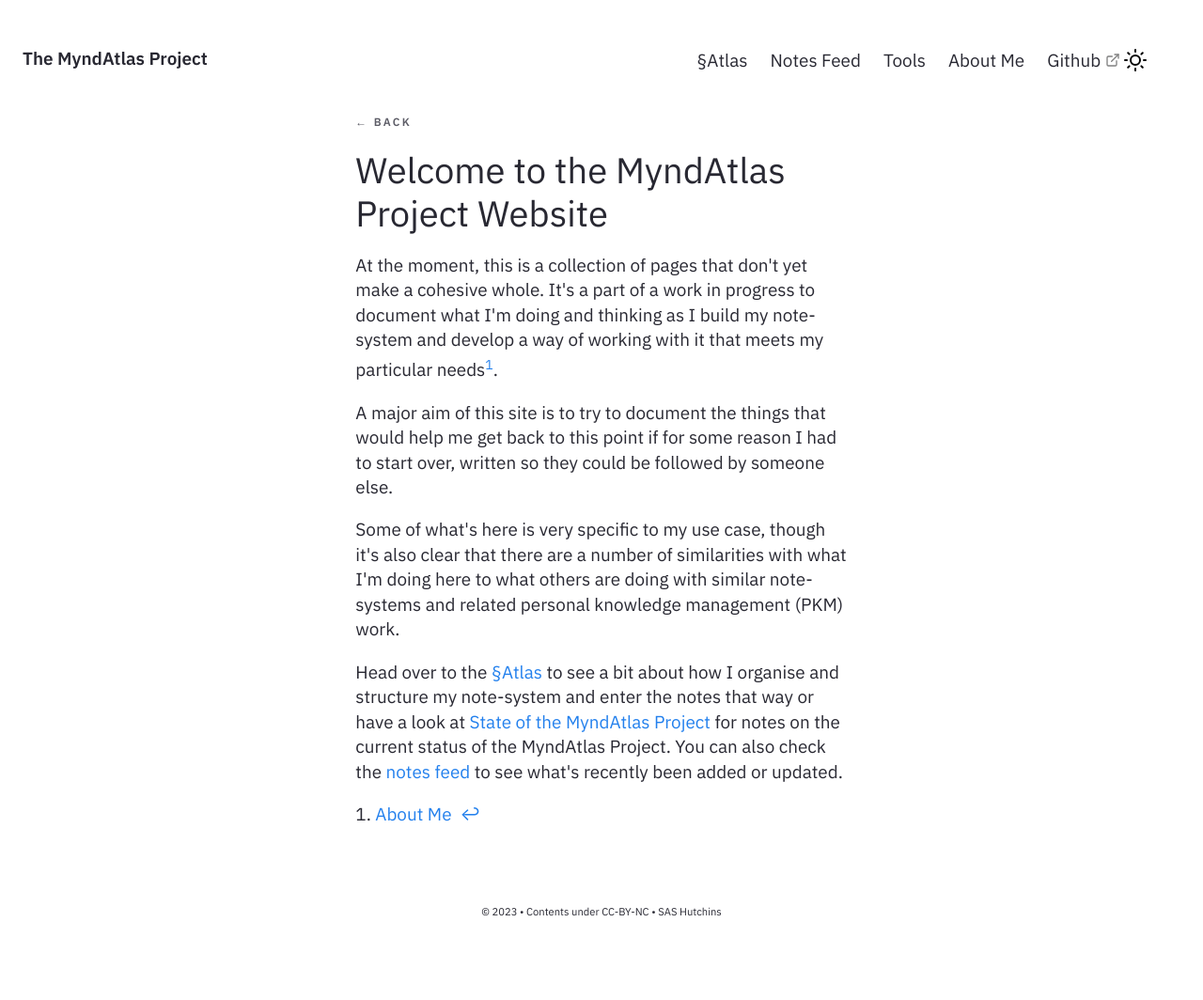
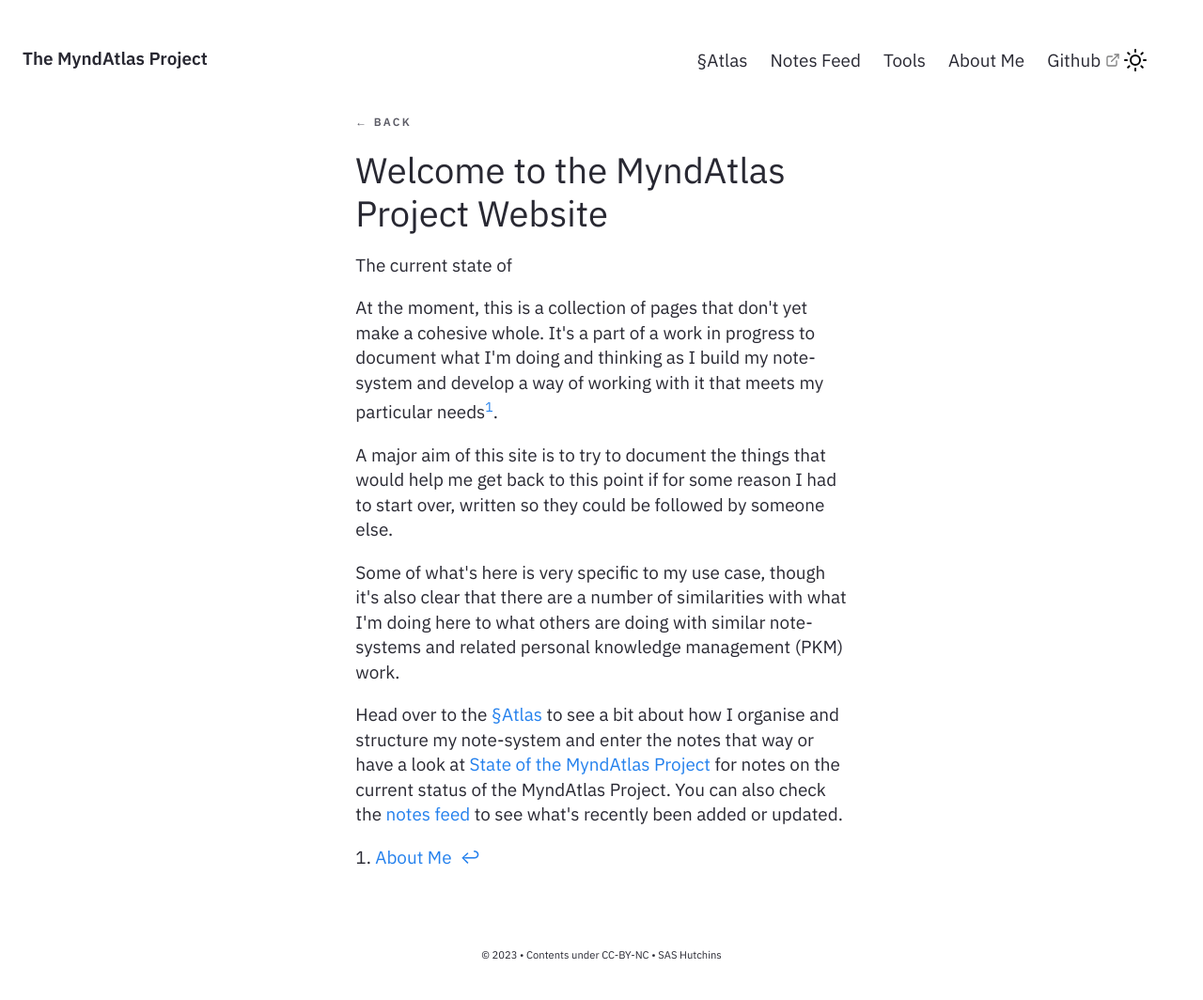
Before and after one commit to myndatlas/myndatlas.github.io, a Jekyll site: the page built from _notes/Public/Welcome to the MyndAtlas Project Website.md, in a window 1280 px wide. Shown: the whole page at 94% size. Built offline with Jekyll 4.4.1, drawn with Linux system fonts in a browser that asks for light colours; before the commit the page ends 1019 px from its top, so only the background shows below that.

Commit message:
314 vault backup: 2023-04-28 11:00:40

```diff
--- a/_notes/Public/Welcome to the MyndAtlas Project Website.md
+++ b/_notes/Public/Welcome to the MyndAtlas Project Website.md
@@ -2,10 +2,12 @@
 title : Welcome to the MyndAtlas Project Website
 feed : show
 permalink: /welcome
-date : 25-04-2023
+date : 28-04-2023
 parent: [[⁋The MyndAtlas Project]]
 ---
 # Welcome to the MyndAtlas Project Website
+
+The current state of
 
 At the moment, this is a collection of pages that don't yet make a cohesive whole. It's a part of a work in progress to document what I'm doing and thinking as I build my note-system and develop a way of working with it that meets my particular needs[^1].
 
```
